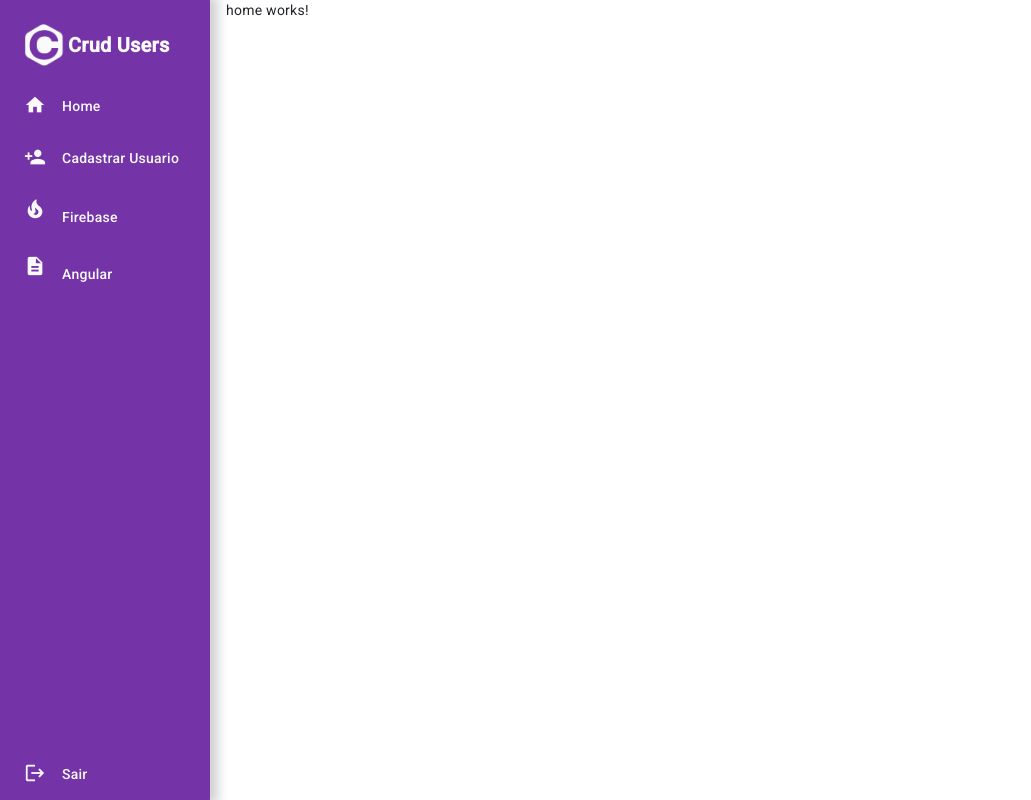
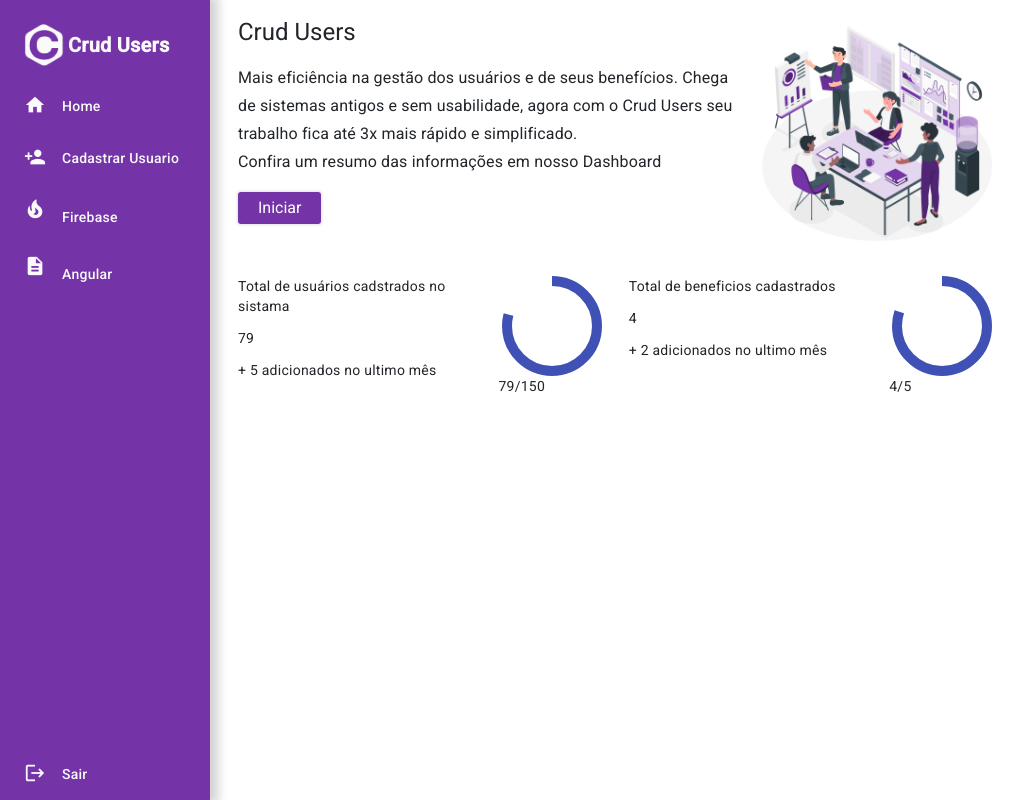
Before and after one commit to marcosalexandria/curso-angular-17-firebase, an Angular app in the folder crud-usuarios/: page /home in a window 1280 px wide. Shown: the whole page, without its empty margins (0-1031 px from the left). Built offline with nearby package versions, Linux system fonts and the light colour scheme.

Commit message:
feat: estrutura pagina home
Aula: 21. Pt.1 - Estrutura da tela Home HTML

```diff
--- a/crud-usuarios/src/app/app.module.ts
+++ b/crud-usuarios/src/app/app.module.ts
@@ -11,6 +11,7 @@ import { FormsModule } from '@angular/forms';
 import { HomeComponent } from './pages/home/home.component';
 import { MenuComponent } from './components/menu/menu.component';
 import { MatIconModule } from '@angular/material/icon'
+import {MatProgressSpinnerModule} from '@angular/material/progress-spinner';
 
 @NgModule({
   declarations: [
@@ -25,7 +26,8 @@ import { MatIconModule } from '@angular/material/icon'
     AppRoutingModule,
     BrowserAnimationsModule,
     FormsModule,
-    MatIconModule
+    MatIconModule,
+    MatProgressSpinnerModule,
   ],
   providers: [
     provideAnimationsAsync()
--- a/crud-usuarios/src/app/pages/home/home.component.html
+++ b/crud-usuarios/src/app/pages/home/home.component.html
@@ -1,2 +1,74 @@
 <app-menu></app-menu>
-<p>home works!</p>
+
+<div class="container-fluid pt-3 ">
+  <div class="row">
+    <!-- Lado esquerdo da tela-->
+    <div class="col-12 col-lg-9">
+
+      <div class="card-info">
+        <div class="row">
+          <div class="col-12 col-md-8">
+            <h1 class="titulo"> Crud Users </h1>
+
+            <h3 class="subtitulo">Mais eficiência na gestão dos usuários e de seus benefícios. Chega de sistemas antigos
+              e sem usabilidade, agora com o Crud Users seu trabalho fica até 3x mais rápido e simplificado.<br/>
+              Confira um resumo das informações em nosso Dashboard</h3>
+
+            <app-button textoBotao="Iniciar" routerLink="/usuarios"></app-button>
+
+          </div>
+
+          <div class="col-12 col-md-4">
+            <img src="assets/dashboard.png" width="100%">
+          </div>
+
+        </div>
+      </div>
+
+      <div class="row mt-4">
+
+         <!--Card Esquerda-->
+        <div class="col-6">
+          <div class="card-info">
+            <div class="row">
+
+              <div class="col-8">
+                <p class="texto-card">Total de usuários cadstrados no sistama</p>
+                <p class="numero-card">79</p>
+                <p class="destaque-card">+ 5 adicionados no ultimo mês</p>
+              </div>
+
+              <div class="col-4">
+                <mat-progress-spinner class="example-margin mx-auto color-spinner" mode="determinate" value="79"></mat-progress-spinner>
+                <p class="info-spinner">79/150</p>
+              </div>
+
+            </div>
+          </div>
+        </div>
+
+         <!--Card Direita-->
+         <div class="col-6">
+          <div class="card-info">
+            <div class="row">
+
+              <div class="col-8">
+                <p class="texto-card">Total de beneficios cadastrados</p>
+                <p class="numero-card">4</p>
+                <p class="destaque-card">+ 2 adicionados no ultimo mês</p>
+              </div>
+
+              <div class="col-4">
+                <mat-progress-spinner class="example-margin mx-auto color-spinner" mode="determinate" value="80"></mat-progress-spinner>
+                <p class="info-spinner">4/5</p>
+              </div>
+
+            </div>
+          </div>
+        </div>
+
+      </div>
+
+    </div>
+  </div>
+</div>
```
